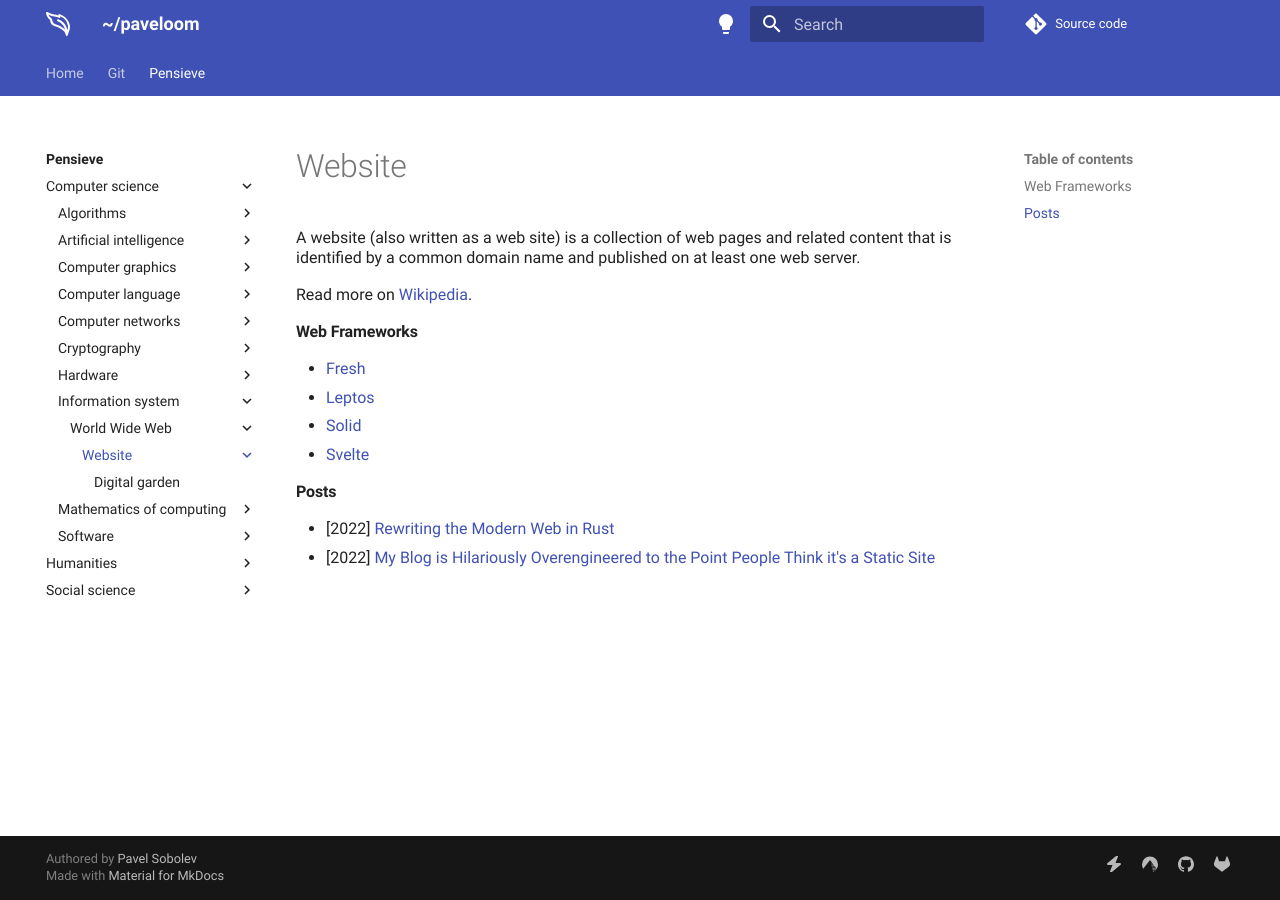
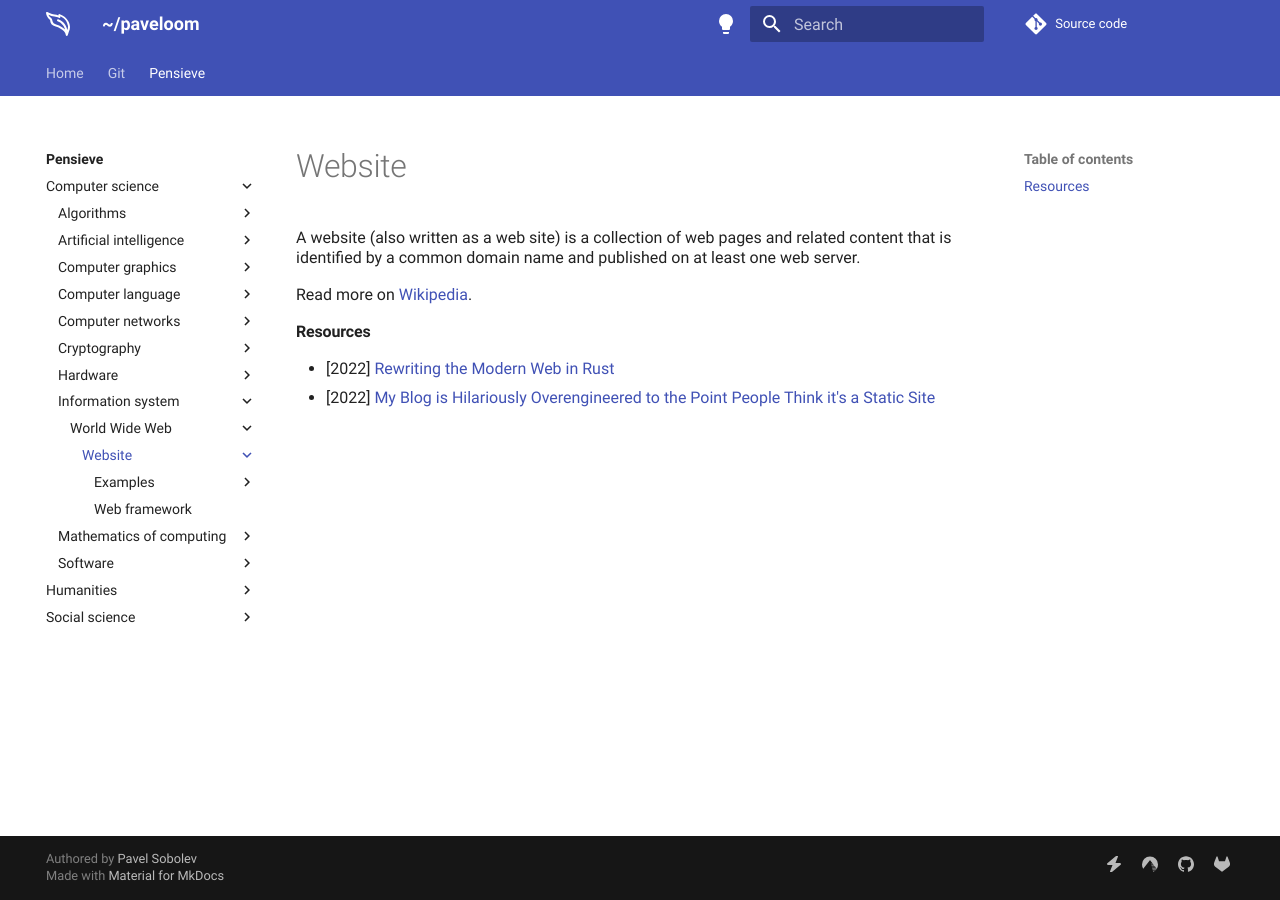
Before and after one commit to paveloom/paveloom.dev, an MkDocs documentation site: the page built from content/pensieve/website.md, in a window 1280 px wide. Built offline with MkDocs 1.6.1 and Material for MkDocs 9.7.7, drawn with Linux system fonts in a browser that asks for light colours; comment, search, counter and statistics services are not loaded.

Commit message:
Pensieve: add the Web Framework page.

```diff
--- a/content/pensieve/website.md
+++ b/content/pensieve/website.md
@@ -4,12 +4,6 @@ A website (also written as a web site) is a collection of web pages and related
 
 Read more on [Wikipedia](https://en.wikipedia.org/wiki/Website).
 
-#### Web Frameworks
-- [Fresh](https://fresh.deno.dev)
-- [Leptos](https://github.com/gbj/leptos)
-- [Solid](https://www.solidjs.com)
-- [Svelte](https://en.wikipedia.org/wiki/Svelte)
-
-#### Posts
+#### Resources
 - [2022] [Rewriting the Modern Web in Rust](https://implfuture.dev/blog/rewriting-the-modern-web-in-rust)
 - [2022] [My Blog is Hilariously Overengineered to the Point People Think it's a Static Site](https://xeiaso.net/talks/how-my-website-works)
```
Also changed, not shown: content/pensieve/web-framework.md (added, +14 -0 lines), content/sitemap.md (+3 -1 lines).
